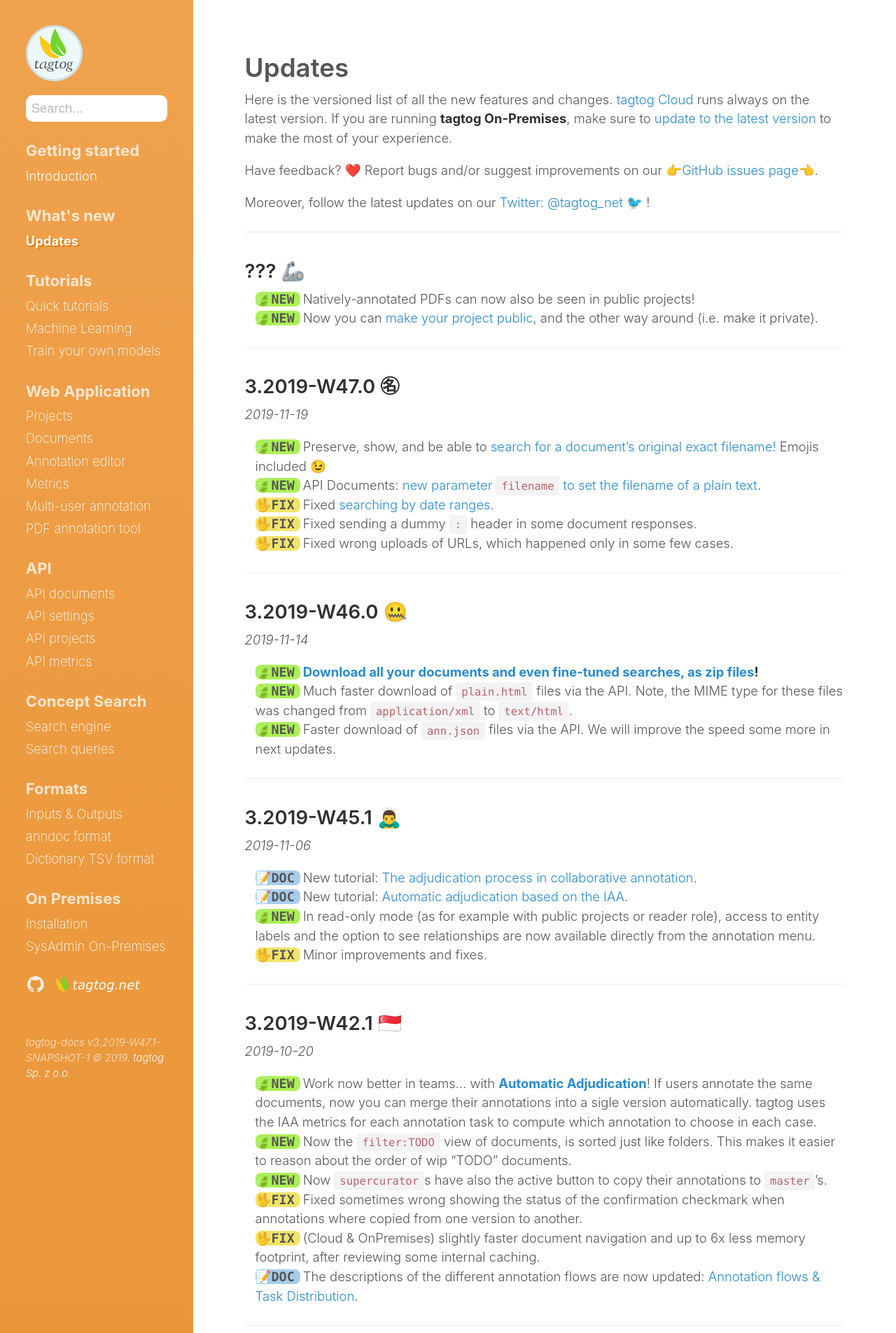
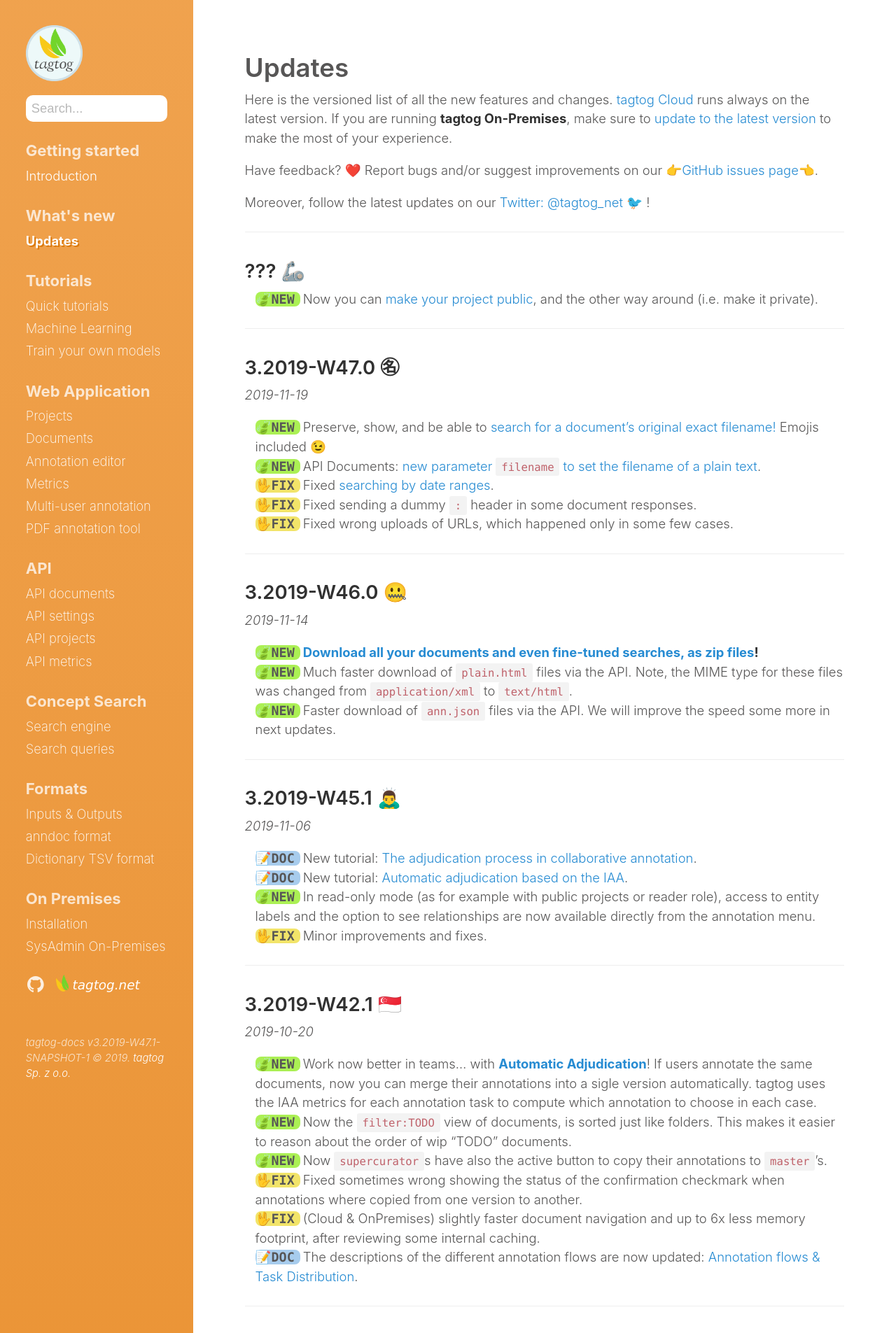
Before and after one commit to tagtogorg/tagtog-doc, a Jekyll site: the page built from updates.md, in a window 1280 px wide. Shown: the top 1905 px of the page at 70% size. Built offline with Jekyll 4.4.1, drawn with Linux system fonts in a browser that asks for light colours; nearby versions of some CDN libraries; emoji names are drawn with the system emoji font.

Commit message:
remove for now

```diff
--- a/updates.md
+++ b/updates.md
@@ -17,7 +17,6 @@ Moreover, follow the latest updates on our [Twitter: @tagtog_net 🐦](https://t
 ## ??? 🦾
 
 <ul class="updates">
-  <li class="new"><span markdown="1">Natively-annotated PDFs can now also be seen in public projects!</span></li>
   <li class="new"><span markdown="1">Now you can [make your project public](projects.html#change-privacy-settings), and the other way around (i.e. make it private).</span></li>
 </ul>
 
```
